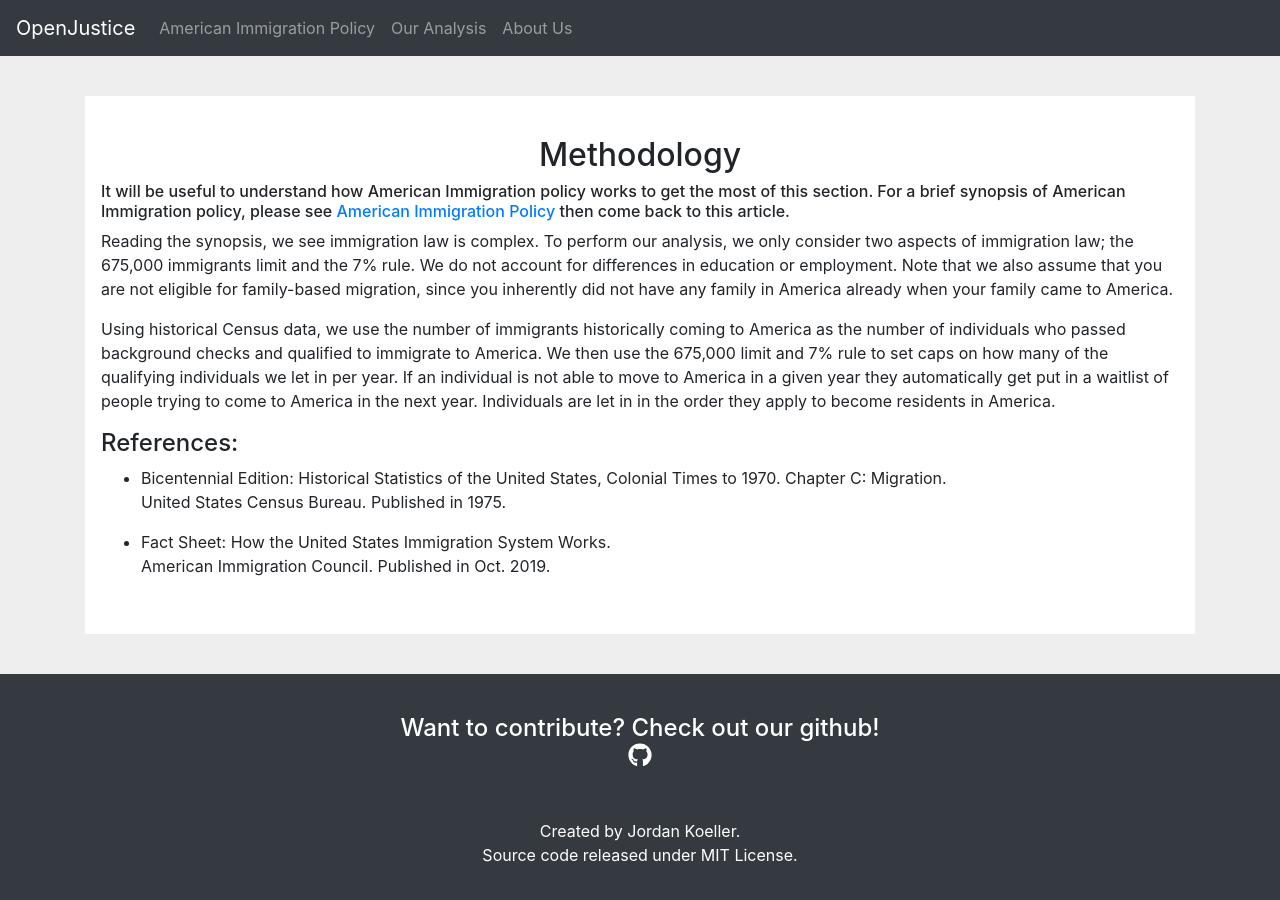
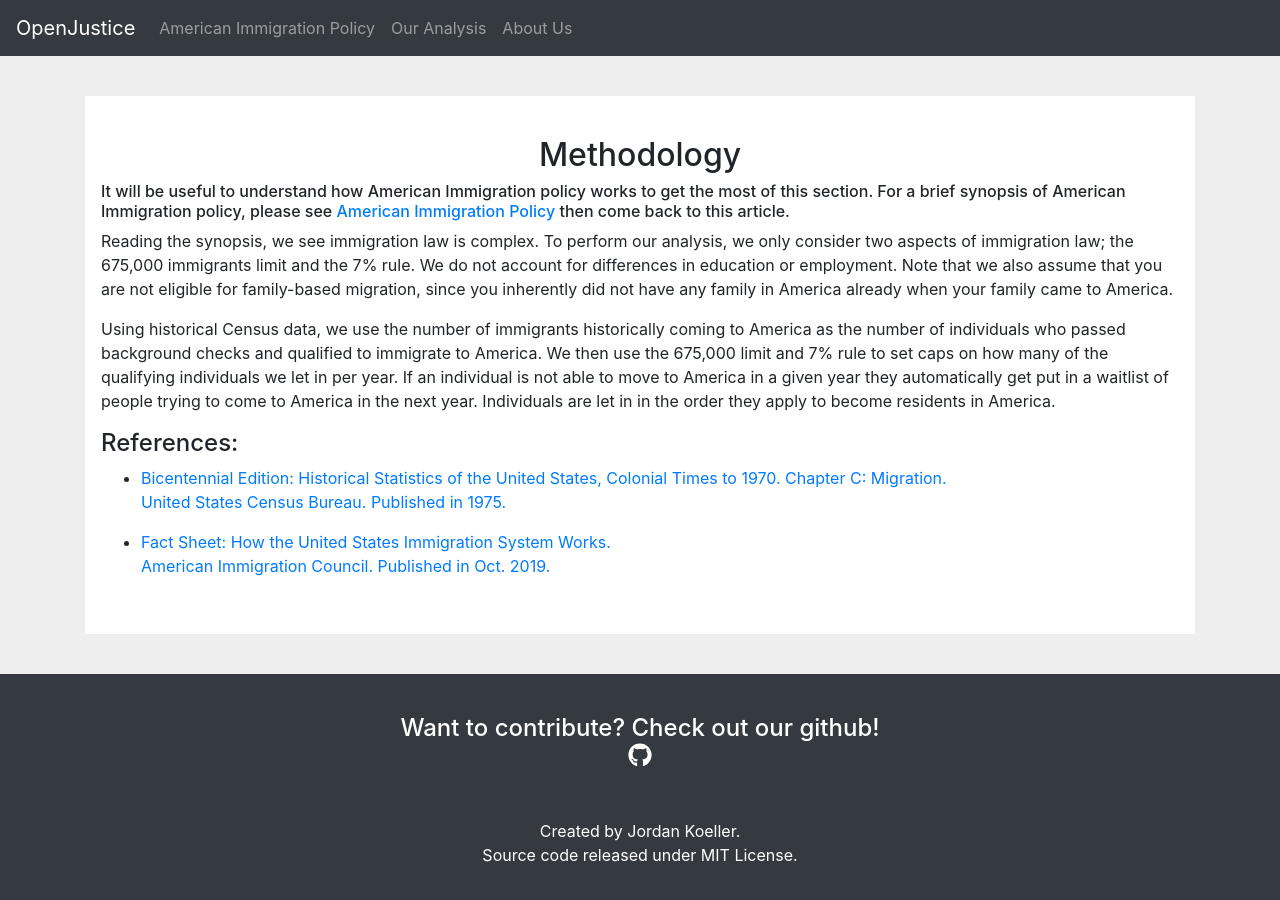
Before and after one commit to JordanKoeller/OpenCensus, a React (Create React App) app in the folder frontend/: page /Methods in a window 1280 px wide. Shown: the top 900 px of the page. Built offline with nearby package versions, Linux system fonts and the light colour scheme.

Commit message:
Updated references to have links to sites

```diff
--- a/frontend/src/components/ImmInAmerca.tsx
+++ b/frontend/src/components/ImmInAmerca.tsx
@@ -68,11 +68,13 @@ const ImmInAmerica: React.FC = () => {
       </h4>
     <ul>
       <li>
+        <a href="https://www.americanimmigrationcouncil.org/research/how-united-states-immigration-system-works">
           <p>
             Fact Sheet: How the United States Immigration System Works.
       <br />
             American Immigration Council. Published in Oct. 2019.
       </p>
+        </a>
       </li>
     </ul>
   </div>
--- a/frontend/src/components/Methods.tsx
+++ b/frontend/src/components/Methods.tsx
@@ -27,19 +27,22 @@ const OurAnalysis: React.FC = () => {
       </h4>
     <ul>
       <li>
+        <a href="https://www.census.gov/library/publications/1975/compendia/hist_stats_colonial-1970.html">
           <p>
             Bicentennial Edition: Historical Statistics of the United States, Colonial Times to 1970. Chapter C: Migration.
         <br />
             United States Census Bureau. Published in 1975.
       </p>
+        </a>
       </li>
       <li>
+        <a href="https://www.americanimmigrationcouncil.org/research/how-united-states-immigration-system-works">
           <p>
             Fact Sheet: How the United States Immigration System Works.
       <br />
             American Immigration Council. Published in Oct. 2019.
       </p>
-
+        </a>
       </li>
     </ul>
   </div>
```
Lines whose indentation alone changed are shown as unchanged.
